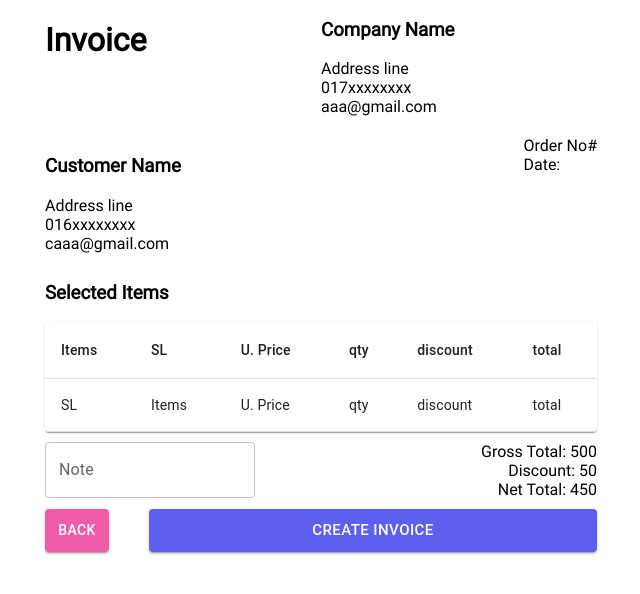
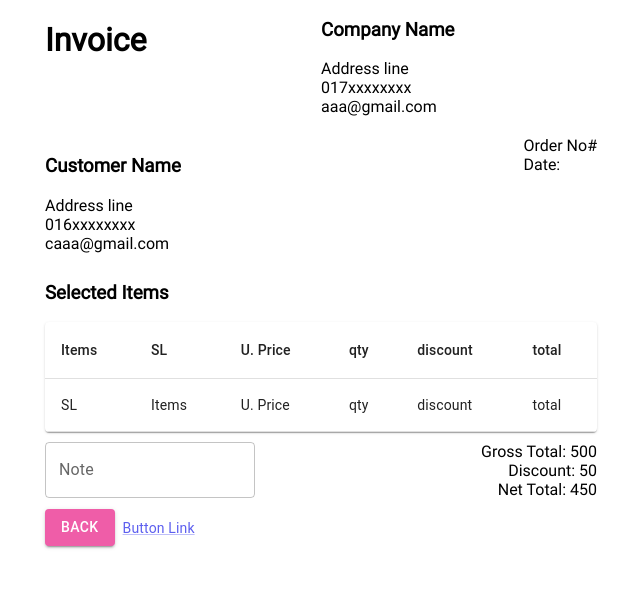
Before and after one commit to ehsanmunna/soft-invoice, a React (Create React App) app: page /invoice-create in a window 1280 px wide. Shown: the top 594 px of the page, without its empty margins (319-959 px from the left). Built offline with nearby package versions, Linux system fonts and the light colour scheme.

Commit message:
button props change and link button added

```diff
--- a/src/components/Actions/PrimaryButton.tsx
+++ b/src/components/Actions/PrimaryButton.tsx
@@ -4,14 +4,14 @@ import { useNavigate } from "react-router-dom";
 
 import { ThemeProvider } from '@mui/material/styles';
 import { appTheme } from "../../Shared/global.const";
+import { IPrimaryButton } from "../../interface/Common";
 
 
-const AppButtonPrimary = (props: any) => {
-    const navigate = useNavigate();
-    const handleOnClick = useCallback(() => navigate(props.link, {replace: false}), [navigate]);
+
+const AppButtonPrimary = (props: IPrimaryButton) => {
     return (
         <ThemeProvider theme={appTheme}>
-            <Button variant="contained" size="large" style={{width: '100%'}} onClick={handleOnClick}>{props.btnText}</Button>
+            <Button variant="contained" size="large" style={{width: '100%'}} onClick={props.handleOnClick}>{props.btnText}</Button>
         </ThemeProvider>
 
 )};
--- /dev/null
+++ b/src/components/Actions/PrimaryLinkButton.tsx
@@ -0,0 +1,28 @@
+import Button from "@mui/material/Button";
+import { useCallback } from "react";
+import { useNavigate } from "react-router-dom";
+
+import { ThemeProvider } from '@mui/material/styles';
+import { appTheme } from "../../Shared/global.const";
+import { IPrimaryLinkButton } from "../../interface/Common";
+import { Link } from "@mui/material";
+
+const AppLinkButtonPrimary = (props: IPrimaryLinkButton) => {
+
+    return (
+        <ThemeProvider theme={appTheme}>
+            {/* <Button variant="contained" size="large" style={{width: '100%'}}>{props.linkText}</Button> */}
+            <Link
+                component="button"
+                variant="body2"
+                onClick={() => {
+                    console.info("I'm a button.");
+                }}
+            >
+            Button Link
+            </Link>
+        </ThemeProvider>
+
+)};
+
+export default AppLinkButtonPrimary
--- a/src/components/Layout/FormContainer.tsx
+++ b/src/components/Layout/FormContainer.tsx
@@ -7,9 +7,10 @@ import PageContainer from "./PageContainer";
 
 const FormContainer = (props: any) => {
   return (
-  <PageContainer>
+    // <PageContainer>
+    <>
       <div>
-      {props.formHeadLine ? <div style={{textAlign: 'center'}}>
+        {props.formHeadLine ? <div style={{ textAlign: 'center' }}>
           <AppTitle name={props.formHeadLine} />
         </div> : <></>}
         {props.formSubHeadLine ?
@@ -19,14 +20,15 @@ const FormContainer = (props: any) => {
           {props.formBody}
         </form>
         <FormBox>
-        {props.buttonText ? <AppButtonPrimary btnText={props.buttonText} /> : <></>}
+          {props.buttonText ? <AppButtonPrimary btnText={props.buttonText} handleOnClick={props.btnEvent} /> : <></>}
           {props.buttonExtra}
         </FormBox>
       </div>
       <FormBox>
         {props.formExtra}
       </FormBox>
-  </PageContainer>
+    </>
+    // </PageContainer>
   )
 };
 
--- a/src/pages/Invoice/Invoice-Create.tsx
+++ b/src/pages/Invoice/Invoice-Create.tsx
@@ -1,5 +1,6 @@
 import { Box } from "@mui/material";
 import AppButtonPrimary from "../../components/Actions/PrimaryButton";
+import AppLinkButtonPrimary from "../../components/Actions/PrimaryLinkButton";
 import AppButtonSecondary from "../../components/Actions/SecondaryButton";
 import AppTable from "../../components/Common/Table";
 import AppTextArea from "../../components/FormElement/TextArea";
@@ -52,9 +53,9 @@ function InvoiceCreatePage() {
               <InvoiceTotalSummery grossTotal={500} discount={50} netTotal={450}/>
             </Box>
           </Box>
-          <Box sx={{ display: 'flex', gap: 5 }}>
+          <Box sx={{ display: 'flex', gap: 1 }}>
             <AppButtonSecondary btnText="Back" />
-            <AppButtonPrimary link="/invoice-print" btnText="create invoice" />
+            <AppLinkButtonPrimary href="/invoice-print" linkText="create invoice" />
           </Box>
         </>
       </PageContainer>
--- a/src/pages/Invoice/Invoice-Customer.tsx
+++ b/src/pages/Invoice/Invoice-Customer.tsx
@@ -2,6 +2,7 @@ import { Box } from "@mui/material";
 import { useCallback } from "react";
 import { useNavigate } from "react-router-dom";
 import AppButtonPrimary from "../../components/Actions/PrimaryButton";
+import AppLinkButtonPrimary from "../../components/Actions/PrimaryLinkButton";
 import AppAutocomplete from "../../components/FormElement/Autocomplete";
 import AppTextArea from "../../components/FormElement/TextArea";
 import AppTextInput from "../../components/FormElement/TextInput";
@@ -42,10 +43,10 @@ function InvoiceCustomerPage() {
               </>
             )}
             buttonExtra={(
-              <Box sx={{ display: 'flex', gap: 5 }}>
+              <Box sx={{ display: 'flex', gap: 1 }}>
                 <AppButtonPrimary btnText="Cancle" />
                 {/* <AppButtonPrimary onClick={handleOnClick} btnText="Next" /> */}
-                <AppButtonPrimary link="/invoice-item" btnText="Next" />
+                <AppLinkButtonPrimary href="/invoice-item" linkText="Next" />
               </Box>
             )}
           />
--- a/src/pages/Invoice/Invoice-Item.tsx
+++ b/src/pages/Invoice/Invoice-Item.tsx
@@ -1,5 +1,6 @@
 import { Box } from "@mui/material";
 import AppButtonPrimary from "../../components/Actions/PrimaryButton";
+import AppLinkButtonPrimary from "../../components/Actions/PrimaryLinkButton";
 import AppButtonSecondary from "../../components/Actions/SecondaryButton";
 import AppNumberInput from "../../components/FormElement/NumberInput";
 import AppTextInput from "../../components/FormElement/TextInput";
@@ -48,10 +49,10 @@ function InvoiceItemPage() {
               </>
             )}
             buttonExtra={(
-              <Box sx={{ display: 'flex', gap: 5 }}>
+              <Box sx={{ display: 'flex', gap: 1 }}>
                 <AppButtonSecondary btnText="Back" />
                 <AppButtonPrimary btnText="add more" />
-                <AppButtonPrimary link="/invoice-create" btnText="Save&nbsp;&amp;&nbsp;Next" />
+                <AppLinkButtonPrimary href="/invoice-create" linkText="Save&nbsp;&amp;&nbsp;Next" />
               </Box>
             )}
           />
--- a/src/pages/Login/Login.tsx
+++ b/src/pages/Login/Login.tsx
@@ -3,12 +3,13 @@ import AppTextInput from "../../components/FormElement/TextInput";
 import AppTextPassword from "../../components/FormElement/TextPassword";
 import FormBox from "../../components/Layout/FormBox";
 import FormContainer from "../../components/Layout/FormContainer";
+import PageContainer from "../../components/Layout/PageContainer";
 import AppLogo from "../../components/Media/Logo";
 import AppTitle from "../../components/Typography/Title";
 
 function LoginPage() {
   return (
-    <>
+    <PageContainer>
       <div>
         <AppLogo src="" alt="Logo" />
       </div>
@@ -25,11 +26,12 @@ function LoginPage() {
           </>
         )}
         buttonText="Login"
+        btnEvent={console.log('login clicked')}
         formExtra={(
-          <p>Not registared? please <AppLink href="/reg" linkText="click here" /></p>
+          <p>Not registared? please <AppLink href="/registration" linkText="click here" /></p>
         )}
       />
-    </>
+    </PageContainer>
   );
 }
 
--- a/src/pages/Registration/Registration.tsx
+++ b/src/pages/Registration/Registration.tsx
@@ -3,11 +3,12 @@ import AppTextInput from "../../components/FormElement/TextInput";
 import AppTextPassword from "../../components/FormElement/TextPassword";
 import FormBox from "../../components/Layout/FormBox";
 import FormContainer from "../../components/Layout/FormContainer";
+import PageContainer from "../../components/Layout/PageContainer";
 import AppLogo from "../../components/Media/Logo";
 
 function Registration() {
   return (
-    <>
+    <PageContainer>
       <div>
         <AppLogo src="" alt="Logo" />
       </div>
@@ -37,7 +38,7 @@ function Registration() {
           <p>already registared? please <AppLink href="/login" linkText="login" /></p>
         )}
       />
-    </>
+    </PageContainer>
   );
 }
 
```
Also changed, not shown: src/interface/Common.ts (+7 -0 lines). Lines whose indentation alone changed are shown as unchanged.
